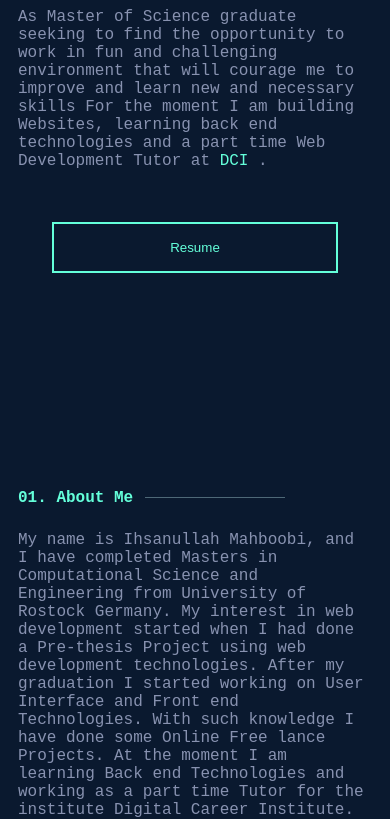
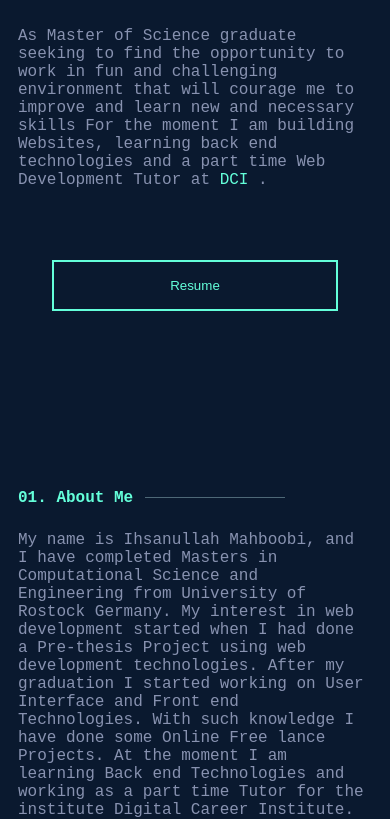
Before and after one commit to iumahboobi/portfolio, a website: page index.html in a window 390 px wide. Shown: the part 450-1269 px from the top of the page. Drawn offline with Linux system fonts and the light colour scheme.

Commit message:
site uploaded

```diff
--- a/Scss/main.scss
+++ b/Scss/main.scss
@@ -602,6 +602,7 @@ li {
     align-items: flex-start;
     min-height: 100vh;
     padding: 0px;
+    gap: 1.2rem;
   }
   .hamburger-icon {
 
```
Also changed, not shown: src/styles/main.css, 1 other file.
